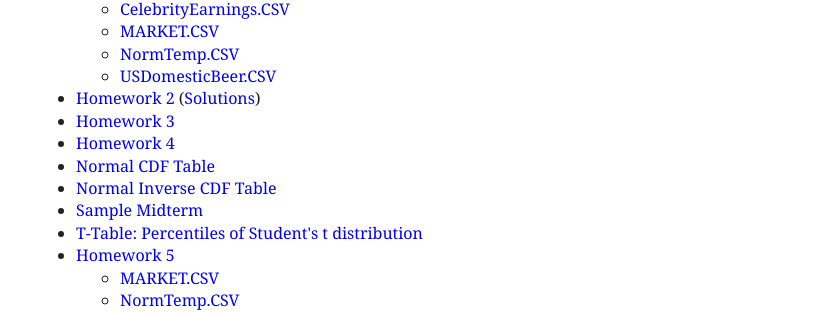
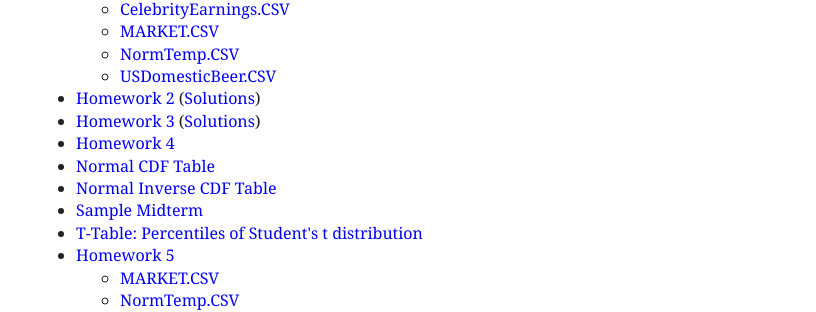
Before and after one commit to patperry/patperry.github.com, a Jekyll site: the page built from course/cor1305/index.html, in a window 1280 px wide. Shown: the part 983-1295 px from the top of the page, without its empty margins (176-992 px from the left). Built offline with Jekyll 4.4.1, drawn with Linux system fonts in a browser that asks for light colours.

Commit message:
add hw3 solutions

```diff
--- a/course/cor1305/index.html
+++ b/course/cor1305/index.html
@@ -109,6 +109,7 @@ stylesheet: /css/main.css?v=1
   <li><a href="hw/hw02.pdf">Homework 2</a>
     (<a href="hw/hw02sol.pdf">Solutions</a>)
   <li><a href="hw/hw03.pdf">Homework 3</a>
+    (<a href="hw/hw03sol.pdf">Solutions</a>)
   <li><a href="hw/hw04.pdf">Homework 4</a>
   <li><a href="handout/normal-cdf.pdf">Normal CDF Table</a>
   <li><a href="handout/normal-inv-cdf.pdf">Normal Inverse CDF Table</a>
```
Also changed, not shown: 1 other file.
